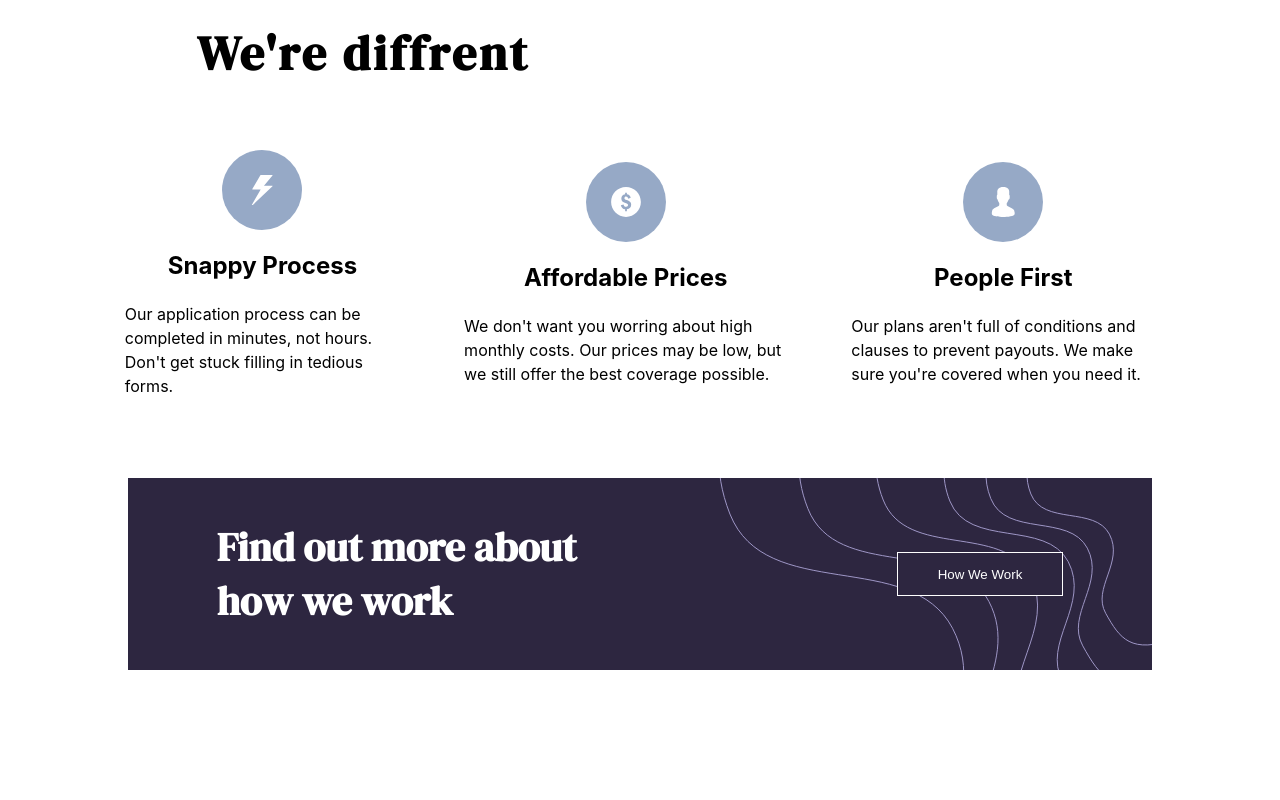
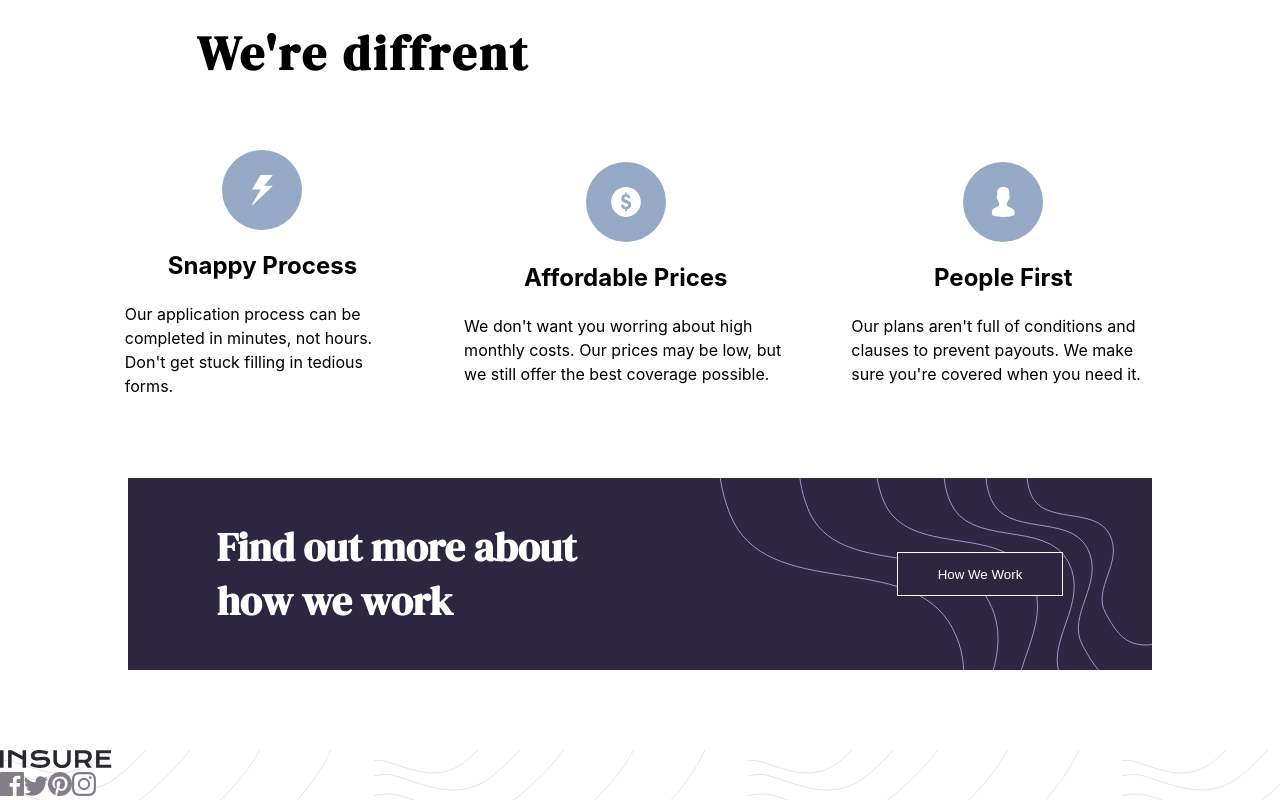
Before and after one commit to Mfried95/insure-landing-page, a React (Create React App) app: page / in a window 1280 px wide. Shown: the part 1086-1886 px from the top of the page. Before the commit the page ends 1836 px from the top, so only its background shows below. Built offline with nearby package versions, Linux system fonts and the light colour scheme.

Commit message:
Added images to footer conainter
- Added logo
- Added icon images

```diff
--- a/src/Components/Footer.jsx
+++ b/src/Components/Footer.jsx
@@ -1,10 +1,26 @@
 import React from 'react'
 import "../Styles/footer.css"
+import Logo from "../images/logo.svg";
+import Facebook from "../images/icon-facebook.svg"
+import Twitter from "../images/icon-twitter.svg"
+import Pinterest from "../images/icon-pinterest.svg"
+import Instagram from "../images/icon-instagram.svg"
 
 const Footer = () => {
   return (
     <div>
-
+       <div className="footer-container">
+            <div className="logo-content">
+                <img src={Logo} alt="" />
+                    <div className="icons">
+                        <img src={Facebook} alt="" />
+                        <img src={Twitter} alt="" />
+                        <img src={Pinterest} alt="" />
+                        <img src={Instagram} alt="" />
+                        <div className="footer-line"></div>
+                    </div>
+            </div>
+        </div>
     </div>
   )
 }
--- a/src/Styles/footer.css
+++ b/src/Styles/footer.css
@@ -0,0 +1,3 @@
+.logo-content{
+    background-image: url(../images/bg-pattern-footer-mobile.svg);
+}
```
